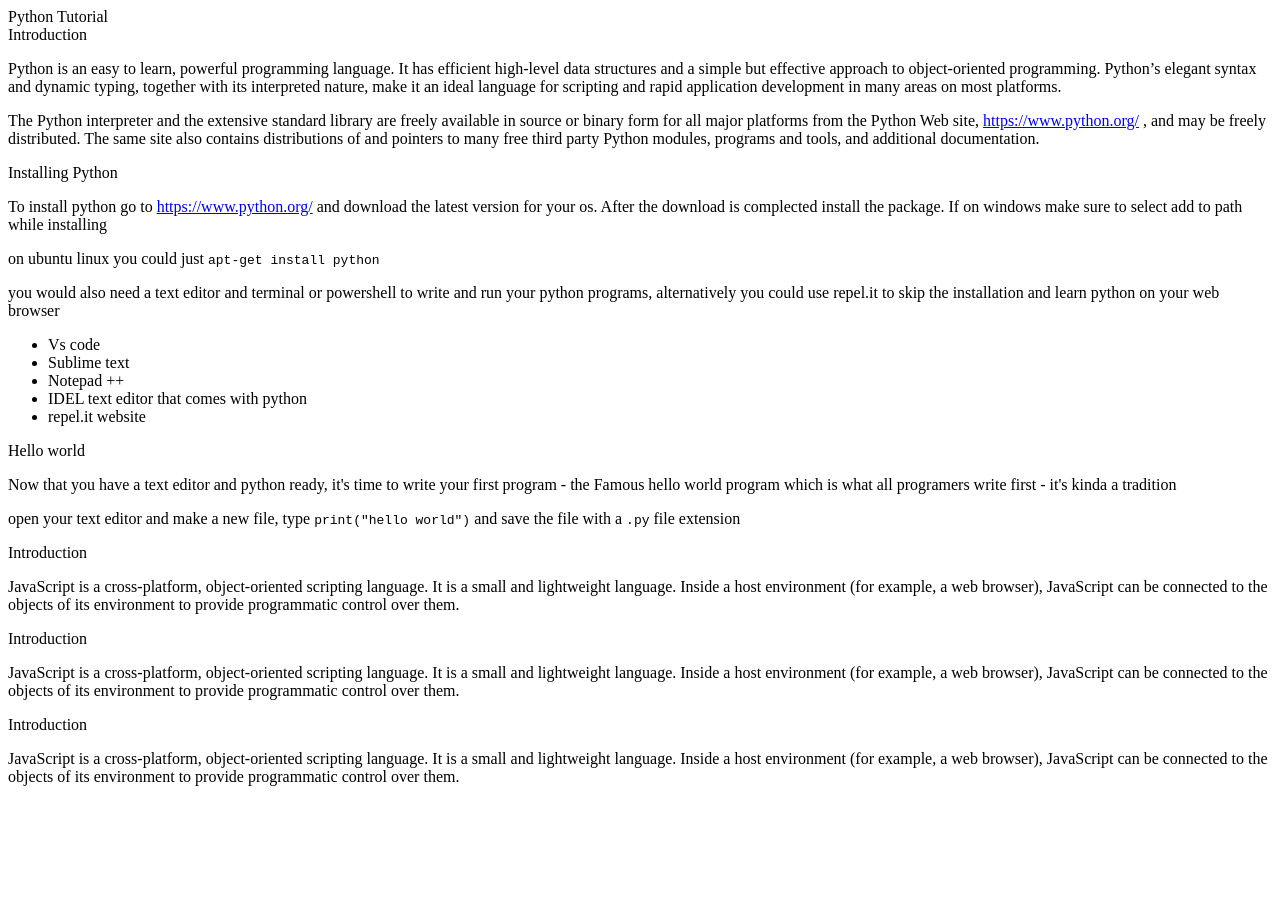
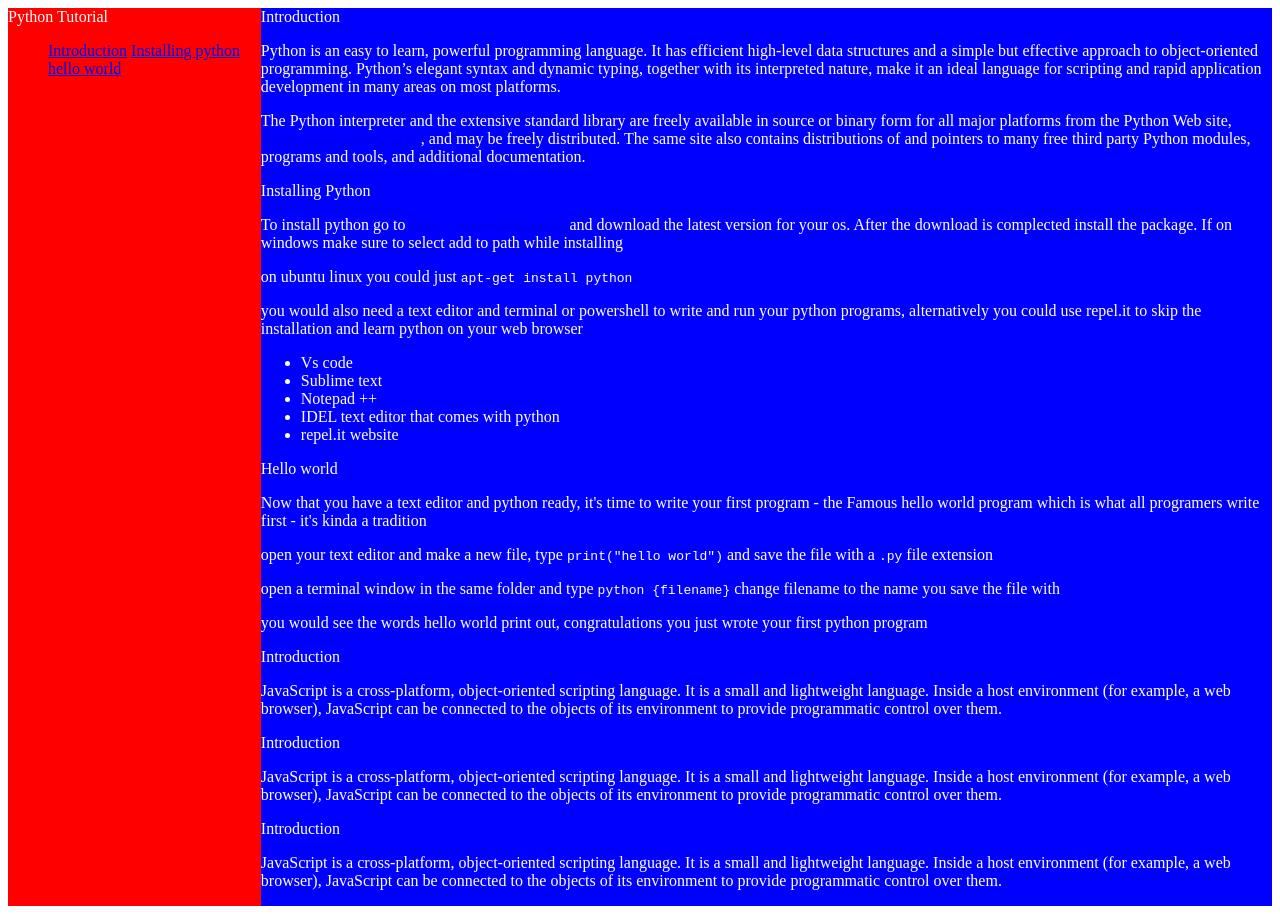
Before and after one commit to KailashGanesh/FCCDocumentationPage, a plain HTML site: page index.html in a window 1280 px wide. Before the commit the page ends 802 px from the top, so only its background shows below. Drawn offline with Linux system fonts and the light colour scheme.

Commit message:
layout & added some content

```diff
--- a/index.html
+++ b/index.html
@@ -12,8 +12,14 @@
     <script src="https://cdn.freecodecamp.org/testable-projects-fcc/v1/bundle.js" defer></script>
 </head>
 <body>
+    <div class="flexbox">
         <nav id="navbar">
             <header>Python Tutorial</header>
+            <ul>
+                <il><a href="#Introduction">Introduction</a></il>
+                <il><a href="#Installing_python">Installing python</a></il>
+                <il><a href="#Hello_world">hello world</a></il>
+            </ul>
 
         </nav>
         <main id="main-doc">
@@ -46,6 +52,8 @@
                 <article>
                     <p>Now that you have a text editor and python ready, it's time to write your first program - the Famous hello world program which is what all programers write first - it's kinda a tradition</p>
                     <p> open your text editor and make a new file, type <code>print("hello world")</code> and save the file with a <code>.py</code> file extension </p>
+                    <p>open a terminal window in the same folder and type <code>python {filename}</code> change filename to the name you save the file with</p>
+                    <p>you would see the words hello world print out, congratulations you just wrote your first python program</p>
                 </article>
             </section>
 
@@ -71,5 +79,6 @@
             </section>
 
         </main>
+    </div>
 </body>
 </html>
--- a/style.css
+++ b/style.css
@@ -0,0 +1,27 @@
+*{
+    /* margin: 0; */
+    /* padding: 0; */
+    box-sizing: border-box;
+}
+
+.flexbox{
+    display: flex;
+    justify-content: center;
+    width: 100%;
+}
+
+body{
+    color: white;
+}
+
+#main-doc{
+    background-color: blue;
+    /* max-width: 60%; */
+    width: 80%;
+}
+
+nav{
+    background-color: red;
+    /* max-width: 40%; */
+    width: 20%;
+}
```
Also changed, not shown: 1 other file. Lines whose indentation alone changed are shown as unchanged.
